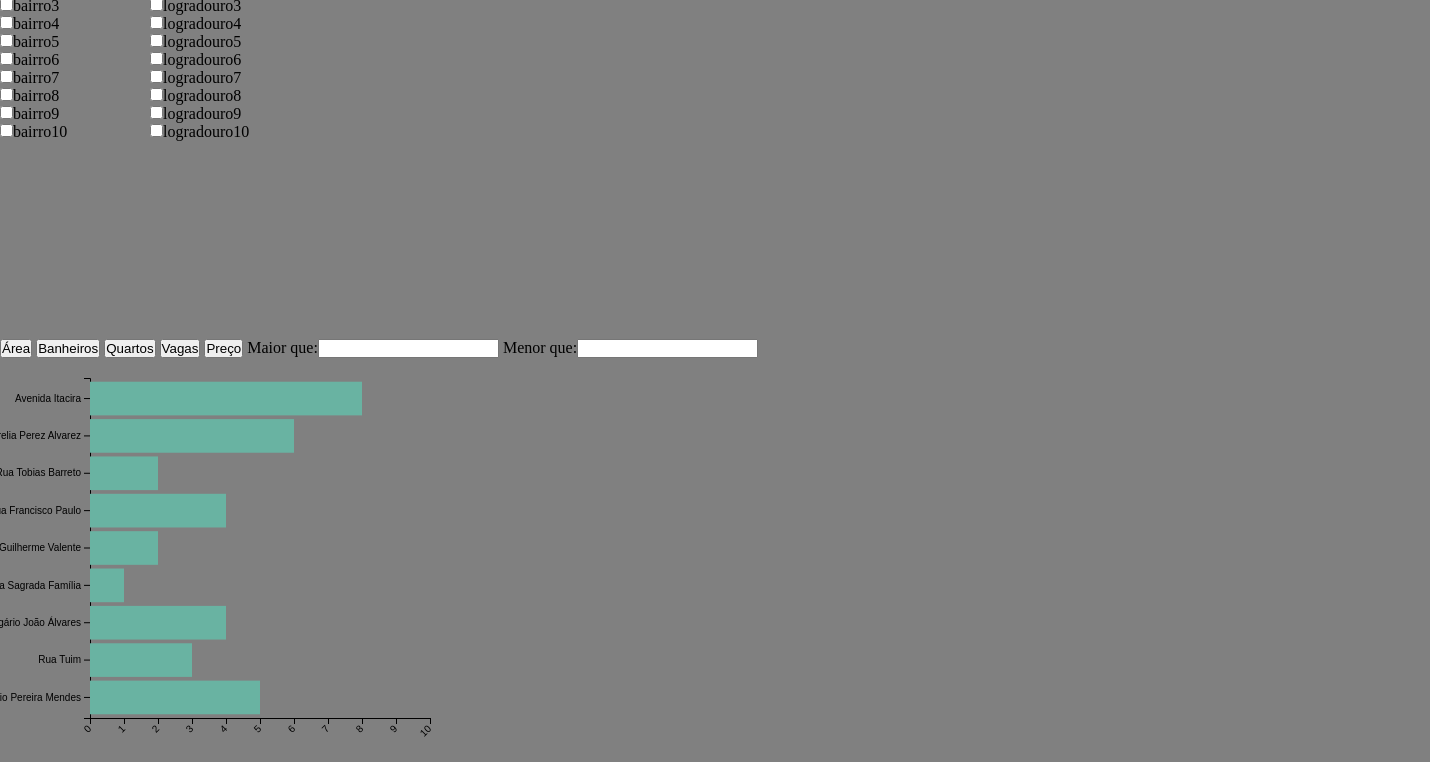
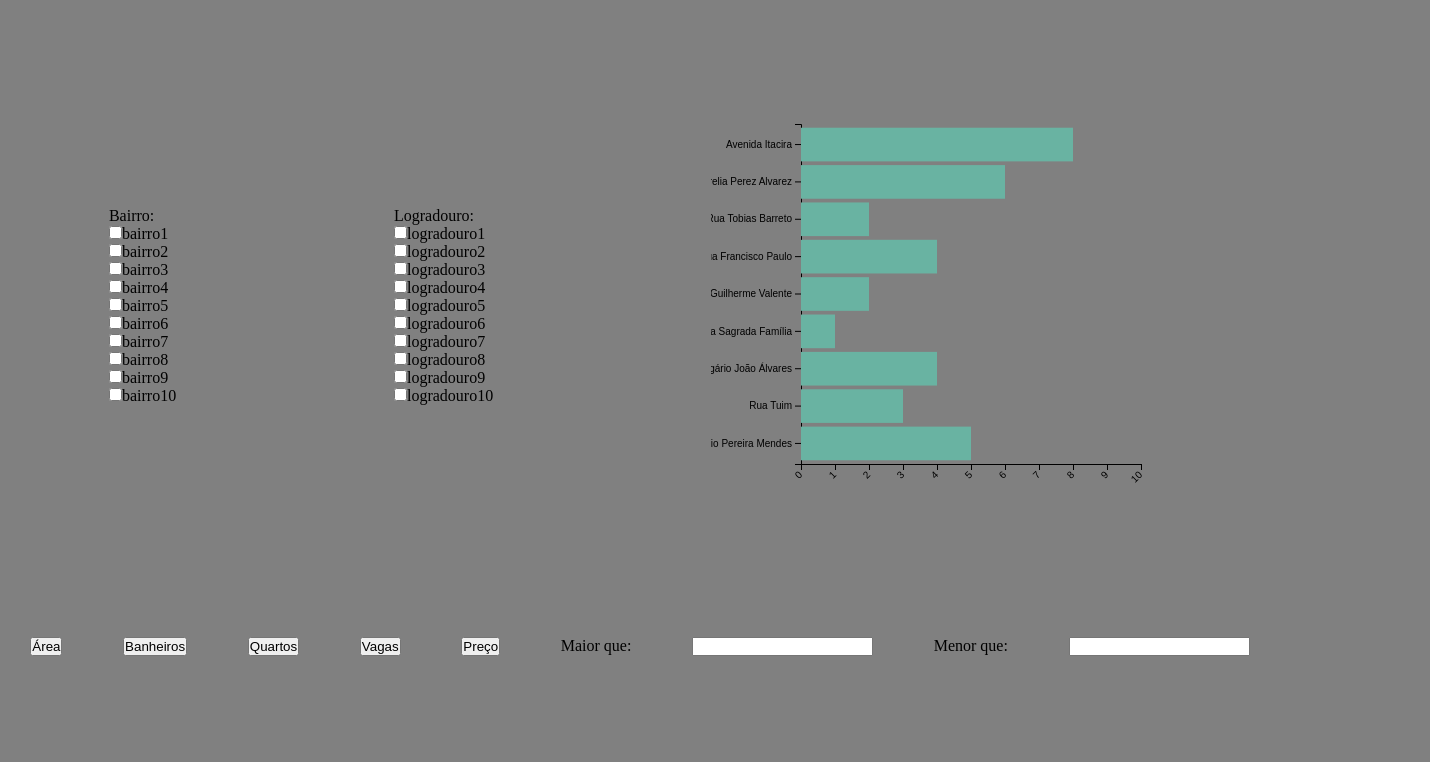
Before and after one commit to HenriBDev/a3usabilidade_web, a website: page src/index.html in a window 1280 px wide. Shown: the part 94-856 px from the top of the page, 1430 px wide, since content can reach past the window. After the commit the page ends 800 px from the top, so only its background shows below. Drawn offline with nearby package versions, Linux system fonts and the light colour scheme.

Commit message:
Arrumado HTML e CSS

```diff
--- a/src/css/index.css
+++ b/src/css/index.css
@@ -5,6 +5,7 @@
 }
 
 body{
+    height: 100%;
     background-color: grey;
 }
 
@@ -15,6 +16,10 @@ p{
 h1{
     color: black;
     text-align: center;
+}
+
+html{
+    height: 100%;
 }
 
 #search{
@@ -35,57 +40,34 @@ main section.graphicD3{
     box-sizing: border-box;
 }
 
-#logradouroTitulo{
+
+#cabecalho{
+    height: 15%;
+    display: flex;
+    justify-content: center;
     align-items: center;
-    position: relative; left: 150px; top: -198px;
 }
 
-#logradouro1{
+#main{
+    height: 70%;
+    display: flex;
+    justify-content: space-around;
     align-items: center;
-    position: relative; left: 150px; top: -198px;
 }
 
-#logradouro2{
+#rodape{
+    height: 15%;
+    display: flex;
+    justify-content: space-around;
     align-items: center;
-    position: relative; left: 150px; top: -198px;
 }
 
-#logradouro3{
-    align-items: center;
-    position: relative; left: 150px; top: -198px;
+/* #containerBairros{
+    height: 70%;
+    display: flex;
+    justify-content: center;
 }
+ */
+/* #containerLogradouros{
 
-#logradouro4{
-    align-items: center;
-    position: relative; left: 150px; top: -198px;
-}
-
-#logradouro5{
-    align-items: center;
-    position: relative; left: 150px; top: -198px;
-}
-
-#logradouro6{
-    align-items: center;
-    position: relative; left: 150px; top: -198px;
-}
-
-#logradouro7{
-    align-items: center;
-    position: relative; left: 150px; top: -198px;
-}
-
-#logradouro8{
-    align-items: center;
-    position: relative; left: 150px; top: -198px;
-}
-
-#logradouro9{
-    align-items: center;
-    position: relative; left: 150px; top: -198px;
-}
-
-#logradouro10{
-    align-items: center;
-    position: relative; left: 150px; top: -198px;
-}
+} */
--- a/src/index.html
+++ b/src/index.html
@@ -8,8 +8,13 @@
     <link rel="stylesheet" href="css/index.css">
 </head>
 <body>
+
+  <div id="cabecalho">
     <h1>Vendas de imóveis na cidade de São Paulo (2020)</h1>
+  </div>
 
+  <div id="main">
+    <div id="containerBairros">
       <p id="bairroTitulo">Bairro:</p>
       <div id="bairro1">
         <input type="checkbox">bairro1</input>
@@ -41,7 +46,9 @@
       <div id="bairro10">
         <input type="checkbox">bairro10</input>
       </div>
+    </div>
 
+    <div id="containerLogradouros">
       <p id="logradouroTitulo">Logradouro:</p>
       <div id="logradouro1">
         <input type="checkbox">logradouro1</input>
@@ -73,7 +80,14 @@
       <div id="logradouro10">
         <input type="checkbox">logradouro10</input>
       </div>
+    </div>
 
+    <div id="containerGraphic">
+      <div id="my_dataviz"></div>
+    </div>
+  </div>
+
+  <div id="rodape">
     <button type="button" id="area">Área</button>
     <button type="button" id="banheiro">Banheiros</button>
     <button type="button" id="quarto">Quartos</button>
@@ -81,8 +95,8 @@
     <button type="button" id="preco">Preço</button>
     Maior que:<input type="text" id="maiorQue">
     Menor que:<input type="text" id="menorQue">
+  </div>
 
-    <div id="my_dataviz"></div>
     <script type="module" src="js/lerDados.js"></script>
     <script src="https://d3js.org/d3.v7.min.js"></script>
     <main>
```
Lines whose indentation alone changed are shown as unchanged.
